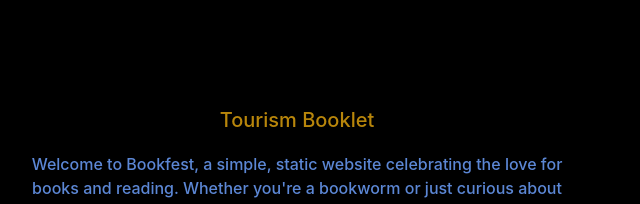
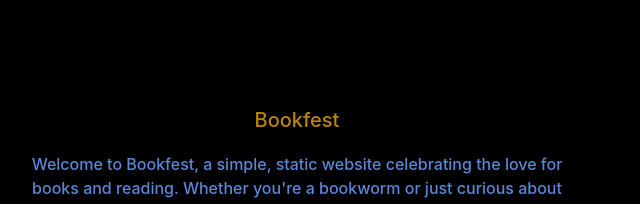
Before and after one commit to Lasya1905/LasyaRao, a plain HTML site: page index.html in a window 1280 px wide. Shown: the part 2489-2693 px from the top of the page, 58-698 px from the left. Drawn offline with nearby package versions, Linux system fonts and the light colour scheme.

Commit message:
Update index.html

```diff
--- a/index.html
+++ b/index.html
@@ -154,7 +154,7 @@
                     <br>
                   </div>
                   <div class="col-md-6 d-none d-md-block order-1 project-card">
-                    <h1 class="proj-head">Tourism Booklet</h1>
+                    <h1 class="proj-head">Bookfest</h1>
                       <p class="proj-para">Welcome to Bookfest, a simple, static website celebrating the love for books and reading. Whether you're a bookworm or just curious about literary events, this site provides a glimpse into the exciting world of literature and the vibrant book festivals around the globe.
                       </p>
                       <br>
```
